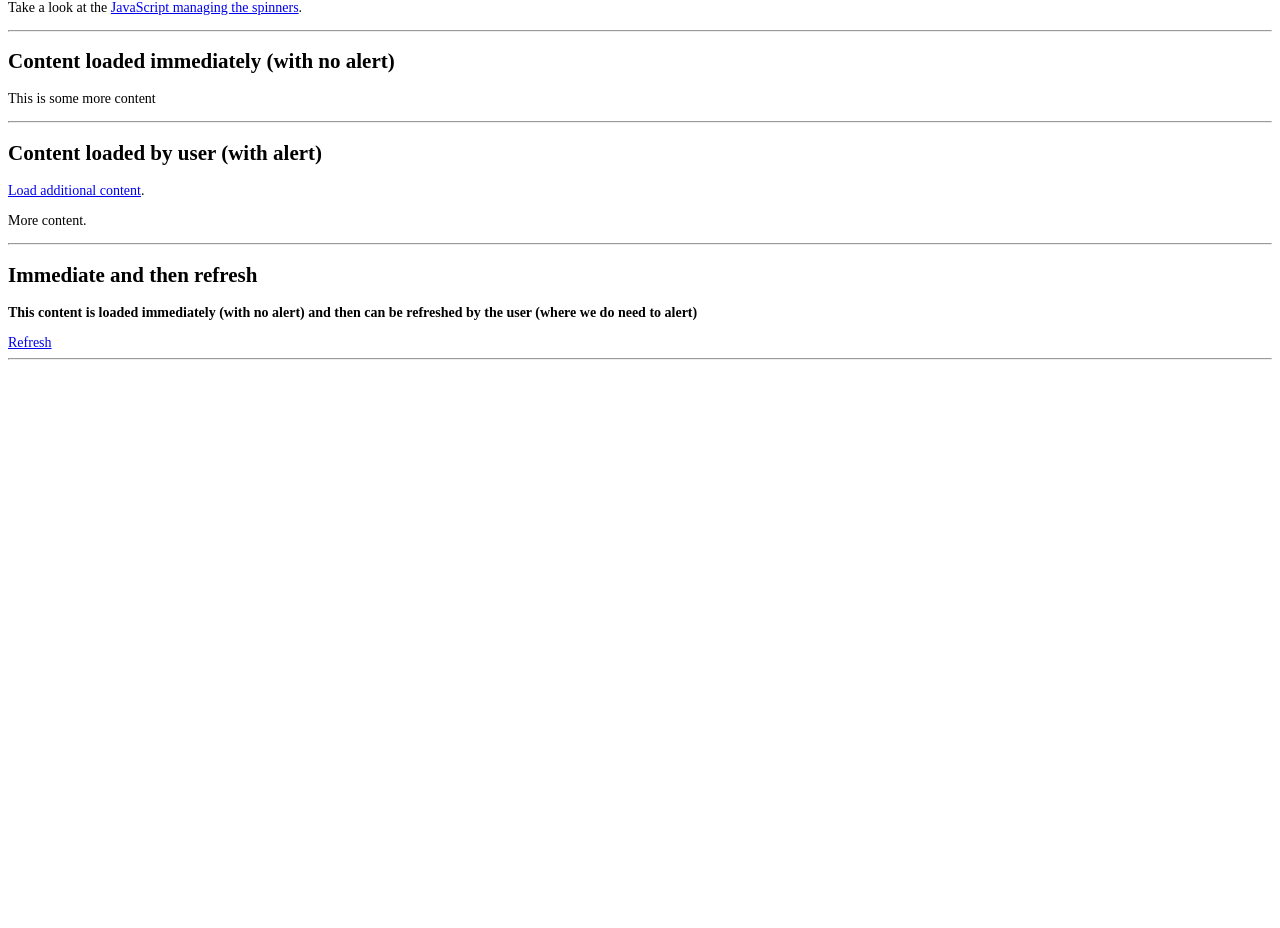
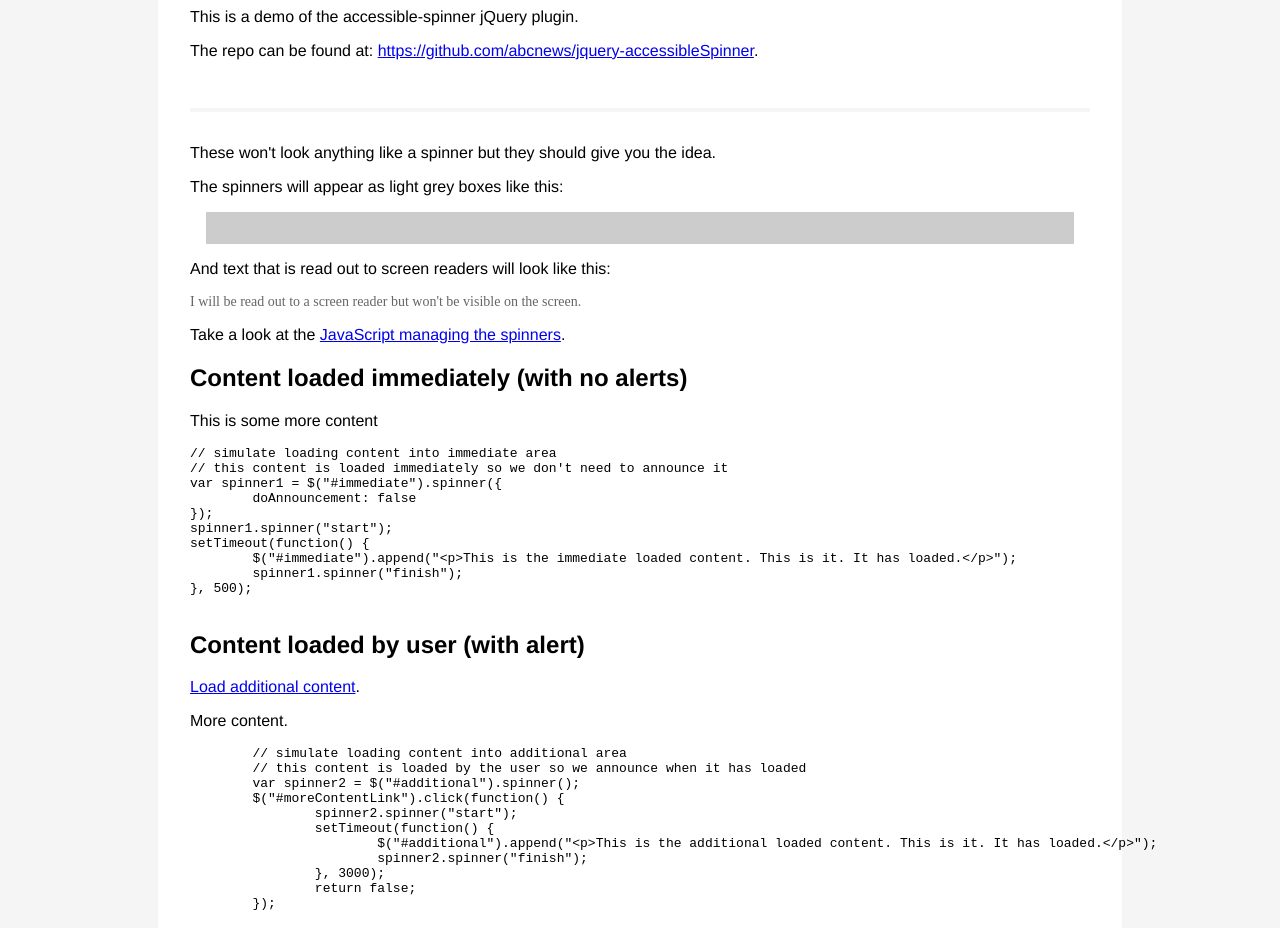
Before and after one commit to abcnews/jquery-accessibleSpinner, a plain HTML site: page index.html in a window 1280 px wide. Shown: the part 100-1028 px from the top of the page. Before the commit the page ends 800 px from the top, so only its background shows below. Drawn offline with nearby package versions, Linux system fonts and the light colour scheme; a script that the page names is missing.

Commit message:
Update demo for jquery-accessibleSpinner

```diff
--- a/demo.css
+++ /dev/null
@@ -1,16 +0,0 @@
-body {
-    font-size: 14px;
-}
-
-/* Note that this will look nothing like a spinner - we'll leave the styling up to you */
-
-.spinner {
-    background-color: #f5f5f5;
-    margin: 1em;
-    padding: 1em;
-    text-align: center;
-}
-.accessibility {
-    color: #ccc;
-    font-size: 10px;
-}
--- a/index.html
+++ b/index.html
@@ -4,35 +4,115 @@
 	<meta charset="utf-8">
 	<meta http-equiv="X-UA-Compatible" content="IE=edge">
 	<title>accessible-spinner</title>
-	<link rel="stylesheet" href="demo.css">
+	<link rel="stylesheet" href="styles/demo.css">
+
+	<!-- syntax highlighting -->
+	<script type="text/javascript" src="https://cdnjs.cloudflare.com/ajax/libs/SyntaxHighlighter/3.0.83/scripts/shCore.min.js"></script>
+	<script type="text/javascript" src="https://cdnjs.cloudflare.com/ajax/libs/SyntaxHighlighter/3.0.83/scripts/shBrushJScript.min.js"></script>
+	<link href="https://cdnjs.cloudflare.com/ajax/libs/SyntaxHighlighter/3.0.83/styles/shCore.min.css" rel="stylesheet" type="text/css" />
+	<link href="https://cdnjs.cloudflare.com/ajax/libs/SyntaxHighlighter/3.0.83/styles/shThemeDefault.min.css" rel="stylesheet" type="text/css" />
+	<script type="text/javascript">
+		SyntaxHighlighter.all()
+	</script>
+
 </head>
 <body>
 
-<h1>Test Page</h1>
-<p>This is a demo of the accessible-spinner plugin. It won't look anything like a spinner but it should give the idea.</p>
+	<section class="main">
+
+		<header class="demo-header">
+			<h1>jQuery-accessibleSpinner demo page</h1>
+			<p>This is a demo of the accessible-spinner jQuery plugin.</p>
+			<p>The repo can be found at: <a href="https://github.com/abcnews/jquery-accessibleSpinner">https://github.com/abcnews/jquery-accessibleSpinner</a>.</p>
+		</header>
+
+
+		<p>These won't look anything like a spinner but they should give you the idea.</p>
+		<p>The spinners will appear as light grey boxes like this:</p>
+		<div class="spinner"></div>
+		<p>And text that is read out to screen readers will look like this:</p>
+		<p class="accessibility">I will be read out to a screen reader but won't be visible on the screen.</p>
+
+
 		<p>Take a look at the <a href="demo.js">JavaScript managing the spinners</a>.</p>
-<hr />
 
-<h2>Content loaded immediately (with no alert)</h2>
+
+
+
+		<h2>Content loaded immediately (with no alerts)</h2>
 		<div id="immediate"></div>
 		<p>This is some more content</p>
-<hr/>
+
+		<pre class="brush: js">
+// simulate loading content into immediate area
+// this content is loaded immediately so we don't need to announce it
+var spinner1 = $("#immediate").spinner({
+	doAnnouncement: false
+});
+spinner1.spinner("start");
+setTimeout(function() {
+	$("#immediate").append("&lt;p&gt;This is the immediate loaded content. This is it. It has loaded.&lt;/p&gt;");
+	spinner1.spinner("finish");
+}, 500);
+		</pre>
+
+
+
 
 		<h2>Content loaded by user (with alert)</h2>
 		<p><a href="#additional" id="moreContentLink">Load additional content</a>.</p>
 		<div id="additional"></div>
 		<p>More content.</p>
-<hr/>
+<pre class="brush: js">
+	// simulate loading content into additional area
+	// this content is loaded by the user so we announce when it has loaded
+	var spinner2 = $("#additional").spinner();
+	$("#moreContentLink").click(function() {
+		spinner2.spinner("start");
+		setTimeout(function() {
+			$("#additional").append("&lt;p&gt;This is the additional loaded content. This is it. It has loaded.&lt;/p&gt;");
+			spinner2.spinner("finish");
+		}, 3000);
+		return false;
+	});
+</pre>
 
-<h2>Immediate and then refresh</h2>
-<p><strong>This content is loaded immediately (with no alert) and then can be refreshed by the user (where we do need to alert)</strong></p>
-<a href="#immediate_refresh" id="immediate_refresh_link">Refresh</a>
+
+
+		<h2>Content loaded immediately and then refreshed by the user</h2>
+		<p>This content is loaded immediately (with no alert) and then can be refreshed by the user (where we do need to alert).</p>
+		<a href="#immediate_refresh" id="immediate_refresh_link">Reload</a>
 		<div id="immediate_refresh"></div>
-<hr/>
+<pre class="brush: js">
+	// simulate loading content into a third area (and allow it to be refreshed)
+	// this content is loaded immediately so we do not need to announce it
+	var spinner3 = $('#immediate_refresh').spinner({
+		doAnnouncement: false
+	});
+	spinner3.spinner('start');
+	setTimeout(function() {
+		$('#immediate_refresh').append('&lt;p&gt;This is the immediate loaded content. This is it. It has loaded.&lt;/p&gt;');
+		spinner3.spinner('finish');
+	}, 500);
+	// but if the user clicks the link to refresh the content we want to ask them to wait and then announce when it has loaded.
+	$('#immediate_refresh_link').click(function() {
+		spinner3.spinner('setOptions', {
+			doAnnouncement: true
+		});
+		spinner3.spinner('start');
+		setTimeout(function() {
+			$('#immediate_refresh').append('&lt;p&gt;This is the refreshed content. This is it. It has loaded.&lt;/p&gt;');
+			spinner3.spinner('finish');
+		}, 3000);
+		return false;
+	});
+</pre>
 
 		<script src="https://rawgit.com/ded/domready/v0.3.0/ready.min.js"></script>
 		<script src="http://cdnjs.cloudflare.com/ajax/libs/jquery/1.11.1/jquery.min.js"></script>
 		<script src="scripts/accessible-spinner.js"></script>
 		<script src="demo.js"></script>
+
+	</section>
 </body>
 </html>
--- /dev/null
+++ b/styles/demo.css
@@ -0,0 +1,32 @@
+body {
+    background-color: #f5f5f5;
+    font-family: "Helvetica Neue Light", "HelveticaNeue-Light", "Helvetica Neue", Calibri, Helvetica, Arial, sans-serif;
+}
+
+section.main {
+    background-color: #fff;
+    margin: 0 auto;
+    max-width: 900px;
+    padding: 2em;
+}
+
+.demo-header {
+    border-bottom: 4px solid #f5f5f5;
+    margin-bottom: 2em;
+    padding-bottom: 2em;
+}
+
+
+/* Note that this will look nothing like a spinner - we'll leave the styling up to you */
+
+.spinner {
+    background-color: #ccc;
+    margin: 1em;
+    padding: 1em;
+    text-align: center;
+}
+.accessibility {
+    color: #666;
+    font-family: "Times New Roman", Times, serif;
+    font-size: 14px;
+}
```
Lines whose indentation alone changed are shown as unchanged.
